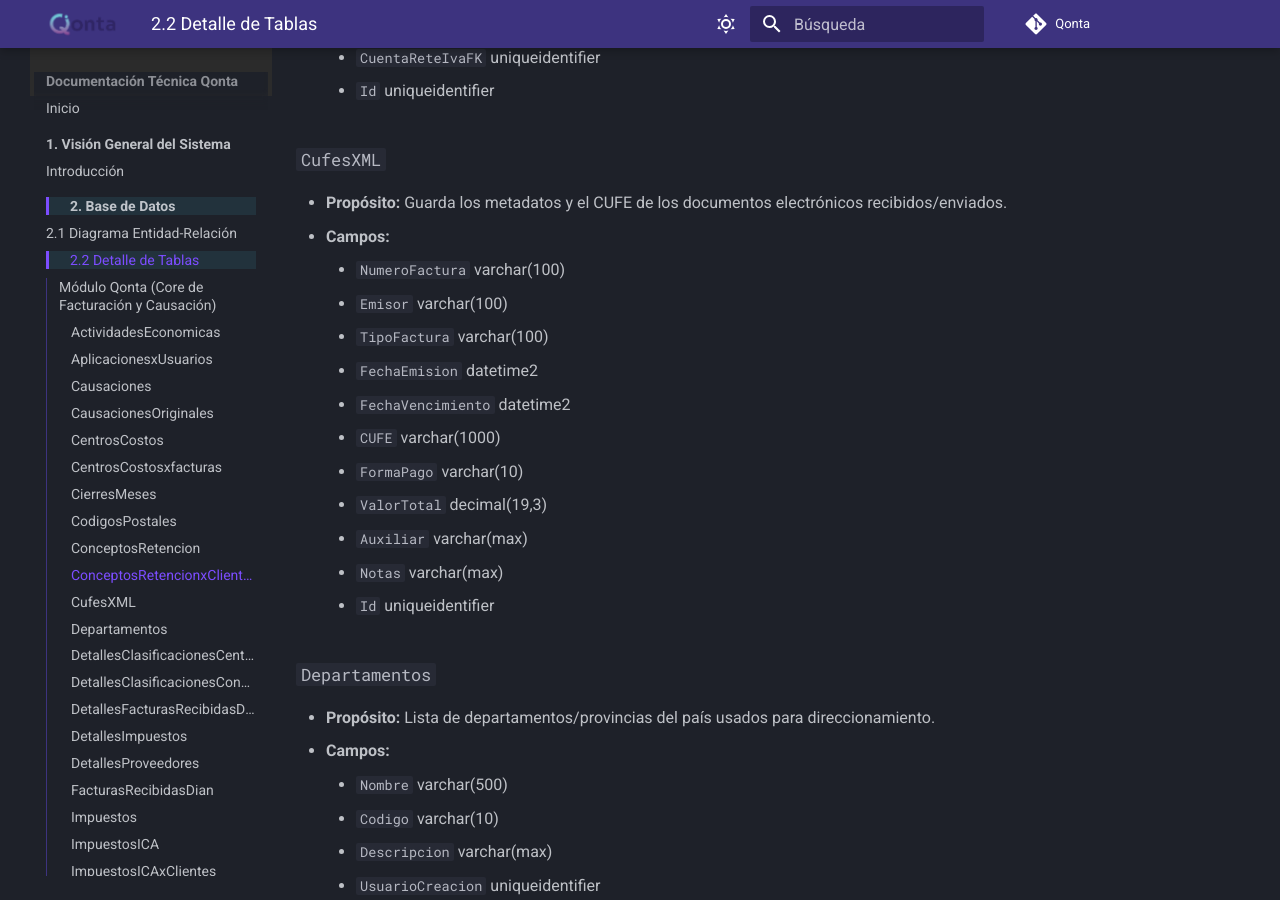
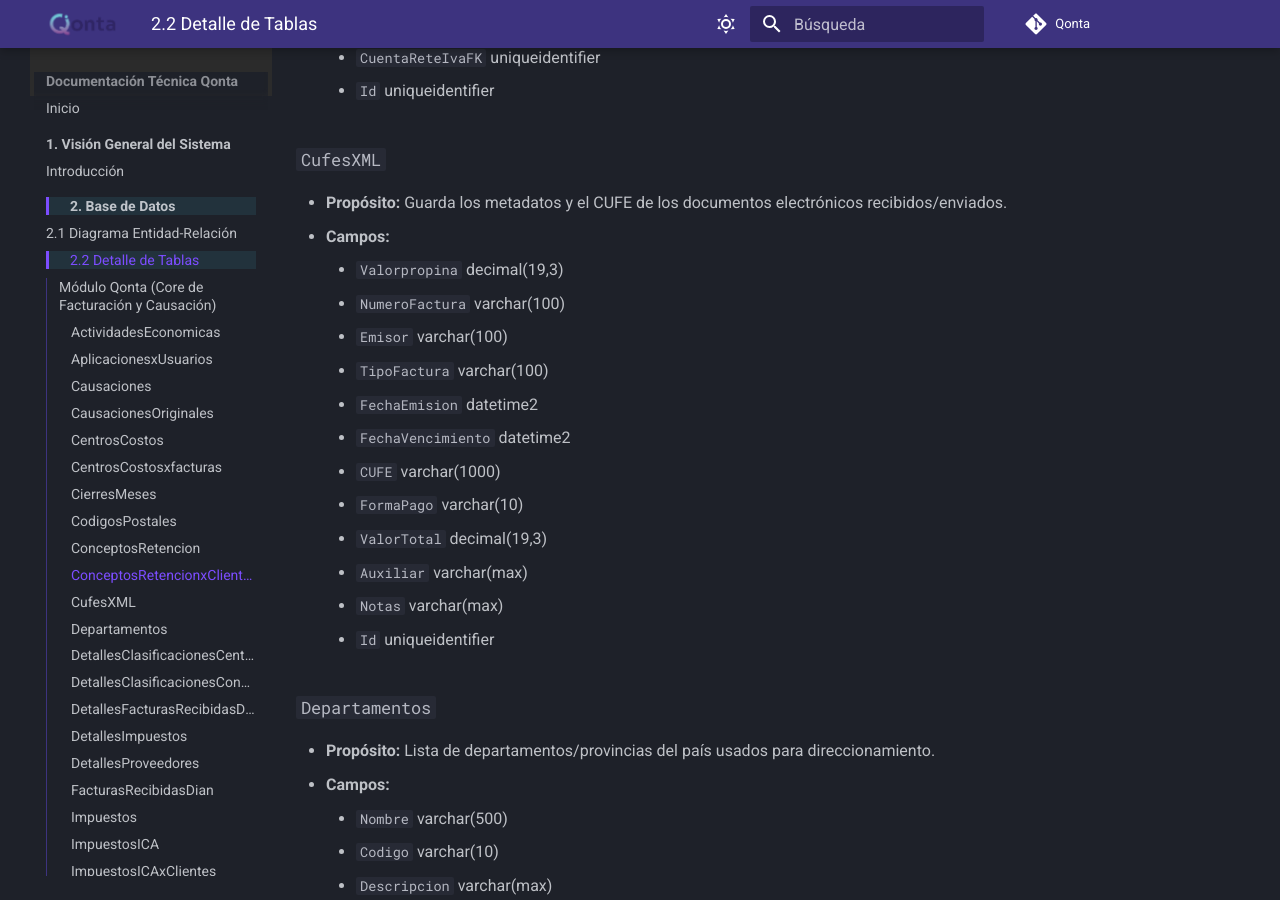
Before and after one commit to jruiz-beep/Qonta, an MkDocs documentation site: the page built from docs/02_modelo_datos/02_detalle_tablas.md, in a window 1280 px wide and 900 px high, scrolled down 6240 px. Built offline with MkDocs 1.6.1 and Material for MkDocs 9.7.7, drawn with Linux system fonts in a browser that asks for light colours; comment, search, counter and statistics services are not loaded.

Commit message:
actualización detalles tablas, tabla CufesXML

```diff
--- a/docs/02_modelo_datos/02_detalle_tablas.md
+++ b/docs/02_modelo_datos/02_detalle_tablas.md
@@ -183,6 +183,7 @@ Estas tablas forman el corazón del sistema Qonta, gestionando la información d
 ### `CufesXML`
 * **Propósito:** Guarda los metadatos y el CUFE de los documentos electrónicos recibidos/enviados.
 * **Campos:**
+	- `Valorpropina` decimal(19,3)
 	- `NumeroFactura` varchar(100)
 	- `Emisor` varchar(100)
 	- `TipoFactura` varchar(100)
```
